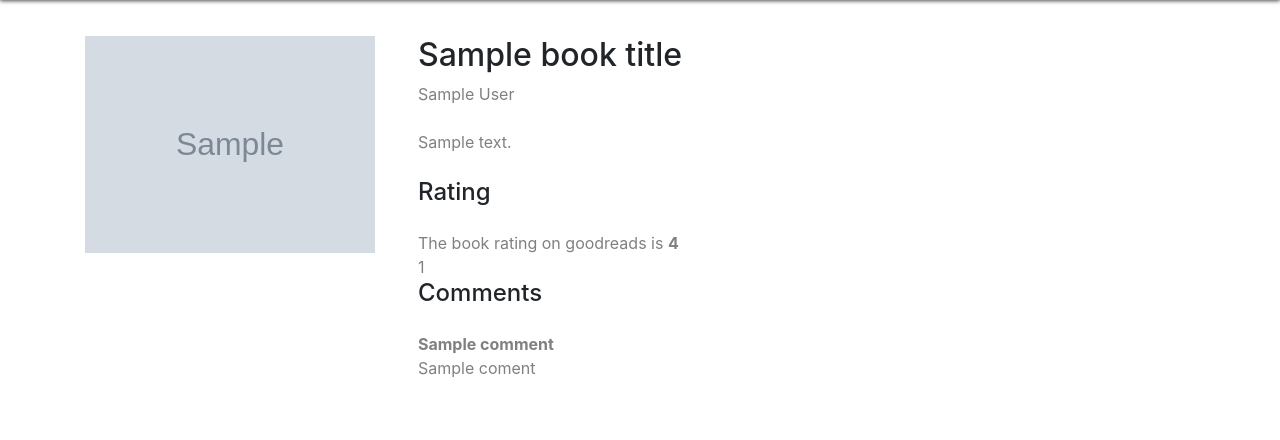
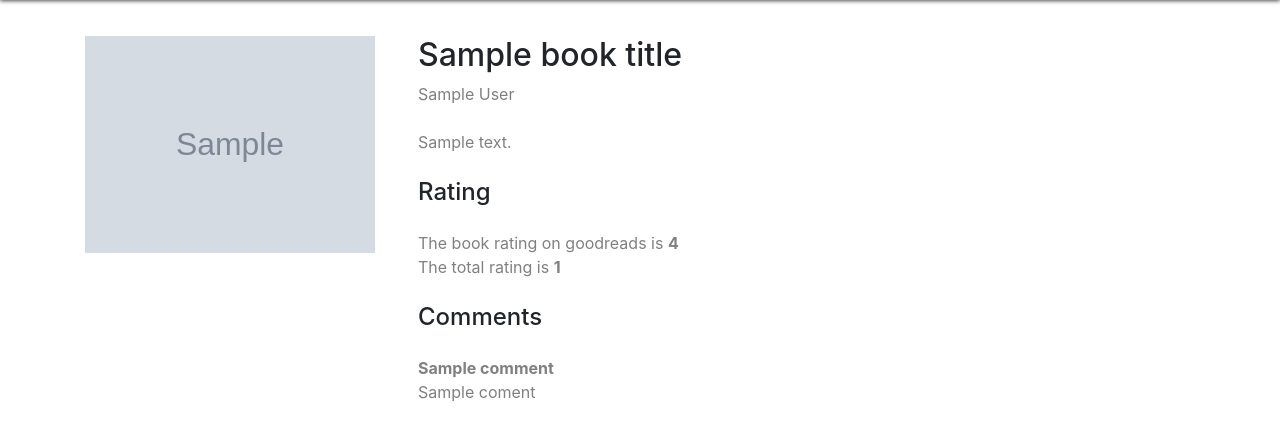
Before and after one commit to MotazBellah/books_review, a Flask app: template templates/book.html in a window 1280 px wide. Shown: the part 64-504 px from the top of the page. Run offline with Flask 2, Linux system fonts and the light colour scheme; the template is opened without the code that fills it: most values are stand-ins (such as "Sample title", 1, 10 or a date in 2020); grey boxes marked "Sample" are stand-in pictures; some libraries are stand-ins or nearby versions.

Commit message:
calculate the total rate

```diff
--- a/app.py
+++ b/app.py
@@ -89,7 +89,7 @@ def book(book_id):
                               {"book_id": book_id}).fetchall()
     user_rate = db.execute('''SELECT review_count FROM reviews WHERE book_id = :book_id and user_id = :user_id;''',
                       {"book_id": book_id, "user_id": login_session['user_id']}).fetchone()
-    total_rate = db.execute('''SELECT (sum(review_count) / count(id)) as total_rating FROM reviews WHERE book_id = :book_id;''',
+    total_rate = db.execute('''SELECT CAST (sum(review_count) as DOUBLE PRECISION) / CAST(count(id) as DOUBLE PRECISION) as total_rating FROM reviews WHERE book_id = :book_id;''',
                           {"book_id": book_id}).fetchone()
     if total_rate:
         total = total_rate.total_rating
--- a/templates/book.html
+++ b/templates/book.html
@@ -25,7 +25,7 @@
         {% endif %}
             <h4>Rating</h4><br>
             <p>The book rating on goodreads is <strong>{{ rating }}</strong></p>
-            <p>{{ total_rate }}</p>
+            <p>The total rating is <strong>{{ total_rate }}</strong></p><br>
         {% if login_session['user_id'] %}
             <div class="rating">
                 {% if user_rate == 1 %}
```
